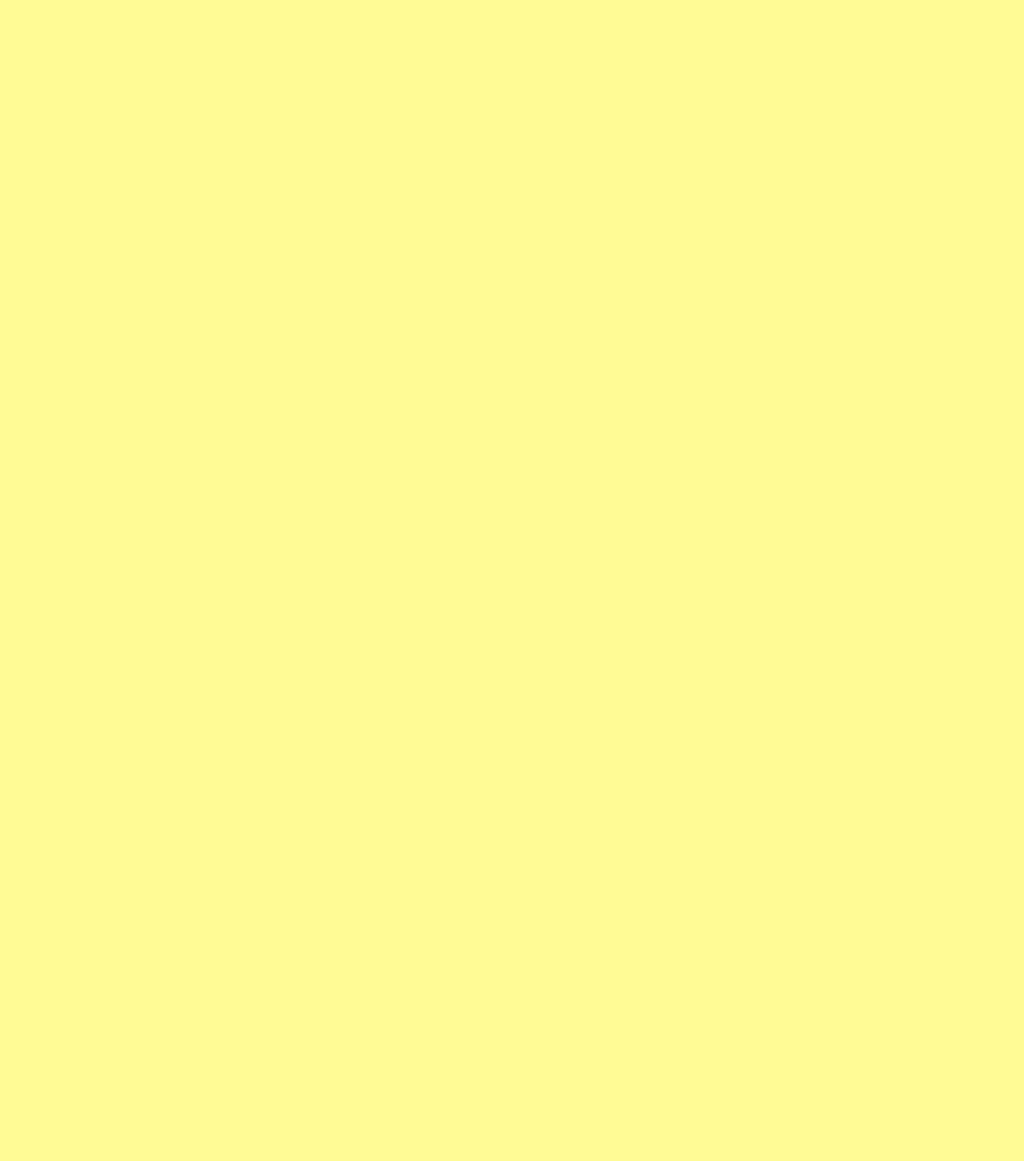
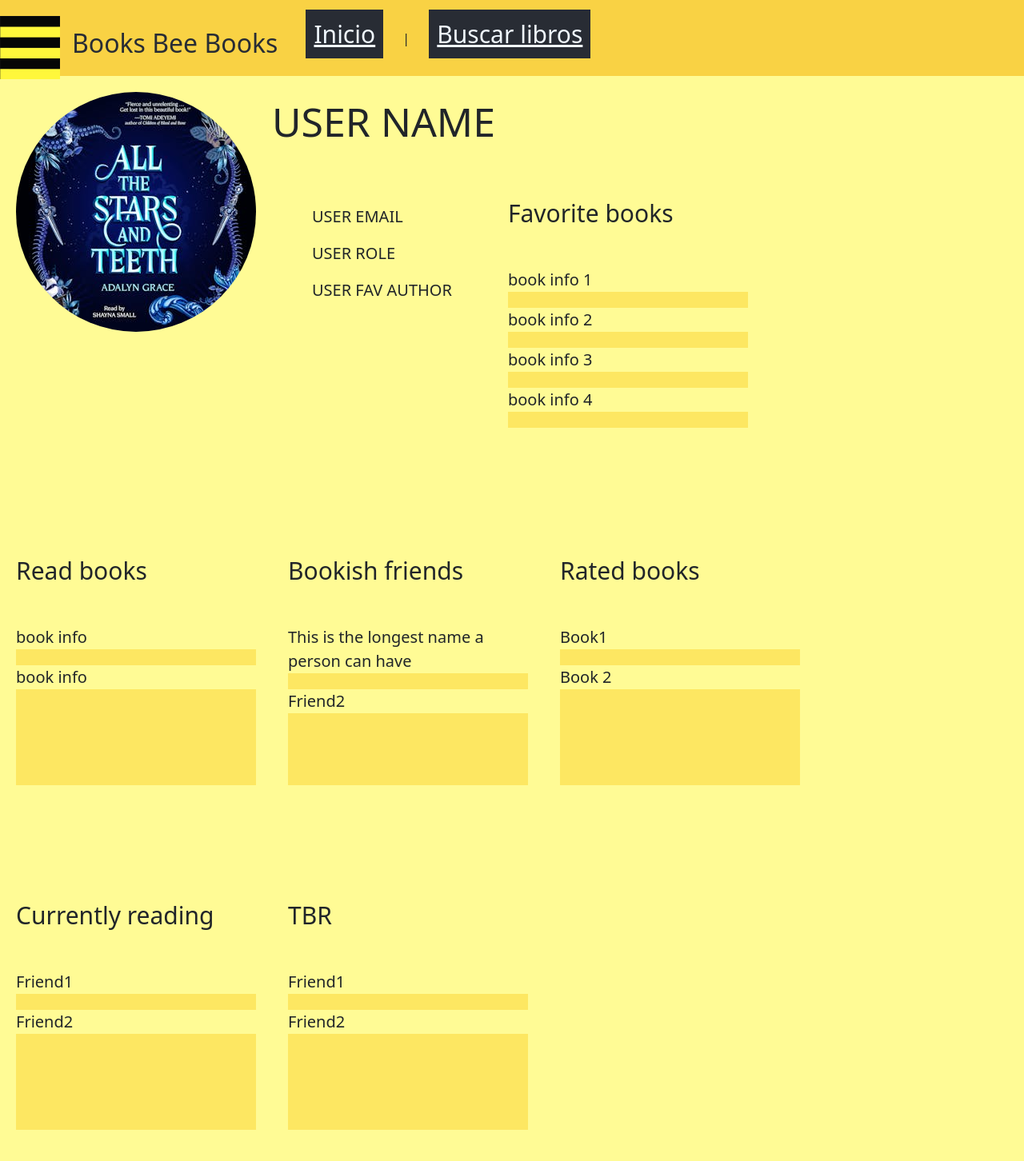
Before and after one commit to LPELCRACK896/db2-project1-mongo, a React (Create React App) app in the folder front/: page /profile in a window 1280 px wide. Before the commit this address had no page. Shown: the top 1452 px of the page at 80% size. Before the commit the page ends 800 px from the top, so only its background shows below. Built offline with nearby package versions, Linux system fonts and the light colour scheme.

Commit message:
User profile and new document for cards

```diff
--- a/front/package.json
+++ b/front/package.json
@@ -9,12 +9,14 @@
     "axios": "^1.3.1",
     "bootstrap": "^5.2.3",
     "http-proxy-middleware": "^2.0.6",
+    "prop-types": "^15.8.1",
     "react": "^18.2.0",
     "react-bootstrap": "^2.7.0",
     "react-dom": "^18.2.0",
     "react-icons": "^4.7.1",
     "react-router-dom": "^6.8.0",
     "react-scripts": "5.0.1",
+    "react-scroll": "^1.8.9",
     "sweetalert": "^2.1.2",
     "sweetalert-react": "^0.4.11",
     "sweetalert2": "^11.7.1",
--- a/front/src/App.css
+++ b/front/src/App.css
@@ -75,13 +75,7 @@ label {
   padding: 10px;
 }
 
-/* a:link{
-  color: aliceblue;
-  font-size: 30px;
-  background-color: #282c34;
-  margin: 20px;
-  padding: 10px;
-} */
+
 
 a{
   color: #282c34;
@@ -112,6 +106,8 @@ a.user{
   float: right;
   margin-right: 10px;
   margin-top: -10px;
+  padding-left: 10px;
+  padding-right: 10px;
   padding-bottom: 21px;
   padding-top: 21px;
   color: aliceblue;
--- a/front/src/App.js
+++ b/front/src/App.js
@@ -4,7 +4,7 @@ import 'bootstrap/dist/css/bootstrap.min.css';
 import './App.css';
 import React from 'react';
 import { BrowserRouter, Routes, Route } from "react-router-dom"
-import { Logins,Search,Home,BookInfo, UserSeatch } from './paginitas';
+import { Logins,Search,Home,BookInfo, UserSeatch, Perfil } from './paginitas';
 
 const rootElement = document.getElementById("root");
 
@@ -18,6 +18,7 @@ function App() {
         <Route path="/buscar" element={<Search />} />
         <Route path="/book" element={<BookInfo />} />
         <Route path="/usuarios" element={<UserSeatch />} />
+        <Route path="/profile" element={<Perfil />} />
       </Routes>
     </BrowserRouter>,
   rootElement
--- a/front/src/paginitas.js
+++ b/front/src/paginitas.js
@@ -3,6 +3,7 @@ import Inicio from "./Inicio";
 import Iniciacion from "./login";
 import Buscador from "./search"
 import InfoBooks from "./InfoLibro";
+import Profile from "./profile";
 import "./App.css"
 import logo from './Logo.png'
 import {useState, useEffect} from 'react';
@@ -189,3 +190,23 @@ export const UserSeatch = () =>{
 
   )
 }
+
+export const Perfil = () =>{
+
+  return(
+
+    <div>
+      <header className="Cabeza">
+    <img src={logo} alt="bee pattern " className="bee"/>
+
+    <h2 className="comp">Books Bee Books</h2>
+
+    <Link className="linkcito" to="/">Inicio</Link> | <Link className="linkcito" to="/buscar">Buscar libros</Link>
+    <nav>
+
+    </nav></header>
+      <Profile/>
+    </div>
+
+  )
+}
--- /dev/null
+++ b/front/src/profile.css
@@ -0,0 +1,32 @@
+.PPic{
+    border-radius: 50%;
+    margin-left: 20px;
+    margin-right: 20px;
+    margin-bottom: 10pxpx;
+    float: left;
+}
+
+.Favoritos{
+    font-size: 30px;
+}
+
+.Favbooks{
+    margin: 20px;
+    width: 300px;
+    display:inline-grid;
+    font-size: 20px;
+}
+
+.UserCosas{
+    margin: 50px;
+    display:inline-grid;
+    font-size: 20px;
+}
+
+.UserName{
+    font-size: 50px;
+}
+
+.element{
+    background-color: #fde55ada;
+}
--- /dev/null
+++ b/front/src/profile.js
@@ -0,0 +1,194 @@
+import React from 'react';
+import { render } from 'react-dom';
+import { Link, DirectLink, Element, Events, animateScroll as scroll, scrollSpy, scroller } from 'react-scroll'
+import ATSAT from './ATSAT.jpg'
+import './profile.css'
+
+function Profile(){
+
+    return(
+        <>
+
+        <img className='PPic'src={ATSAT}/>
+
+        <p className='UserName'>USER NAME</p>
+        <div className='UserCosas'>
+            <p className='correo'>USER EMAIL</p>
+
+            <p className='role'>USER ROLE</p>
+
+            <p className='FavAuth'>USER FAV AUTHOR</p>
+        </div>
+
+
+
+        <div className='Favbooks'>
+            <p className='Librous'>
+                <p className='Favoritos'>Favorite books</p>
+                <br></br>
+            <Element className="element" id="scroll-container" style={{
+            position: 'relative',
+            height: '200px',
+            overflow: 'scroll',
+            marginBottom: '100px'
+          }}>
+
+            <Element style={{
+              marginBottom: '20px'
+            }}>
+              book info 1
+          </Element>
+
+            <Element  style={{
+              marginBottom: '20px'
+            }}>
+              book info 2
+          </Element>
+
+          <Element style={{
+              marginBottom: '20px'
+            }}>
+              book info 3
+          </Element>
+
+          <Element style={{
+              marginBottom: '20px'
+            }}>
+              book info 4
+          </Element>
+          </Element>
+            </p>
+        </div>
+
+        <div className='Favbooks'>
+        <p className='Favoritos'>Read books</p>
+                <br></br>
+          <Element className="element" id="scroll-container" style={{
+            position: 'relative',
+            height: '200px',
+            overflow: 'scroll',
+            marginBottom: '100px'
+          }}>
+
+            <Element name="scroll-container-first-element" style={{
+              marginBottom: '20px'
+            }}>
+              book info
+          </Element>
+
+            <Element name="scroll-container-second-element" style={{
+              marginBottom: '20px'
+            }}>
+              book info
+          </Element>
+          </Element>
+        </div>
+
+        <div className='Favbooks'>
+        <p className='Favoritos'>Bookish friends</p>
+                <br></br>
+          <Element className="element" id="scroll-container" style={{
+            position: 'relative',
+            height: '200px',
+            overflow: 'scroll',
+            marginBottom: '100px'
+          }}>
+
+            <Element name="scroll-container-first-element" style={{
+              marginBottom: '20px'
+            }}>
+              This is the longest name a person can have
+          </Element>
+
+            <Element name="scroll-container-second-element" style={{
+              marginBottom: '20px'
+            }}>
+              Friend2
+          </Element>
+          </Element>
+
+
+        </div>
+
+        <div className='Favbooks'>
+        <p className='Favoritos'>Rated books</p>
+                <br></br>
+          <Element className="element" id="scroll-container" style={{
+            position: 'relative',
+            height: '200px',
+            overflow: 'scroll',
+            marginBottom: '100px'
+          }}>
+
+            <Element name="scroll-container-first-element" style={{
+              marginBottom: '20px'
+            }}>
+              Book1
+          </Element>
+
+            <Element name="scroll-container-second-element" style={{
+              marginBottom: '20px'
+            }}>
+              Book 2
+          </Element>
+          </Element>
+
+
+        </div>
+
+        <div className='Favbooks'>
+        <p className='Favoritos'>Currently reading</p>
+                <br></br>
+          <Element className="element" id="scroll-container" style={{
+            position: 'relative',
+            height: '200px',
+            overflow: 'scroll',
+            marginBottom: '100px'
+          }}>
+
+            <Element name="scroll-container-first-element" style={{
+              marginBottom: '20px'
+            }}>
+              Friend1
+          </Element>
+
+            <Element name="scroll-container-second-element" style={{
+              marginBottom: '20px'
+            }}>
+              Friend2
+          </Element>
+          </Element>
+
+
+        </div>
+
+        <div className='Favbooks'>
+        <p className='Favoritos'>TBR</p>
+                <br></br>
+          <Element className="element" id="scroll-container" style={{
+            position: 'relative',
+            height: '200px',
+            overflow: 'scroll',
+            marginBottom: '100px'
+          }}>
+
+            <Element name="scroll-container-first-element" style={{
+              marginBottom: '20px'
+            }}>
+              Friend1
+          </Element>
+
+            <Element name="scroll-container-second-element" style={{
+              marginBottom: '20px'
+            }}>
+              Friend2
+          </Element>
+          </Element>
+
+
+        </div>
+        </>
+    )
+}
+
+export default Profile
```
Also changed, not shown: front/src/userCards.js (added, +31 -0 lines), 1 other file (tests, documents, lock files or other folders).
